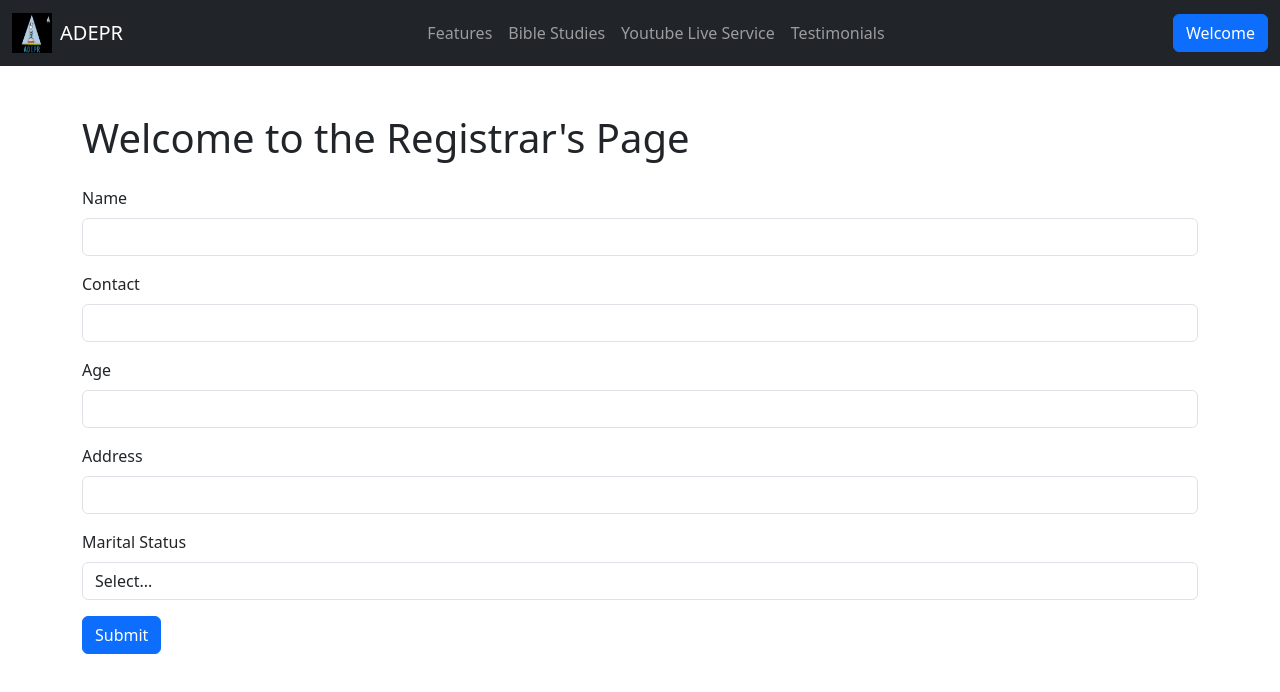
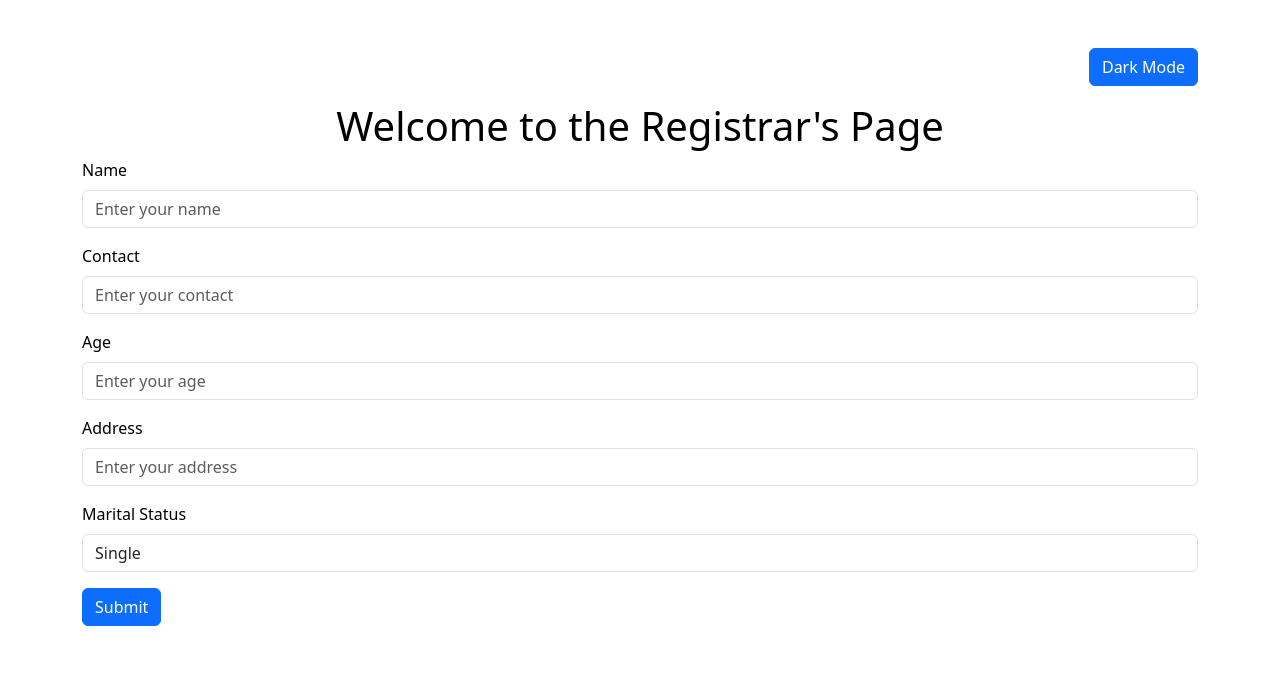
Before and after one commit to Uwamahoro-Enock/ADEPR_CM, a React (Vite) app: page /registrar in a window 1280 px wide. Shown: the top 692 px of the page. Built offline with nearby package versions, Linux system fonts and the light colour scheme.

Commit message:
adding theme button

```diff
--- a/src/App.css
+++ b/src/App.css
@@ -1,3 +1,23 @@
-:root {
-    color-scheme: dark;
-}
+/* App.css */
+body.light {
+    background-color: white;
+    color: black;
+  }
+
+  body.dark {
+    background-color: #121212;
+    color: white;
+  }
+
+  /* Optional: more styling to differentiate themes */
+  .navbar-light {
+    background-color: #f8f9fa;
+  }
+
+  .navbar-dark {
+    background-color: #343a40;
+  }
+
+  .theme-button {
+    color: black !important; /* Important to override Bootstrap's default styles */
+  }
--- a/src/App.tsx
+++ b/src/App.tsx
@@ -1,18 +1,48 @@
-import { BrowserRouter as Router, Routes, Route } from "react-router-dom";
+import {
+  BrowserRouter as Router,
+  Routes,
+  Route,
+  useLocation,
+} from "react-router-dom";
+import { useEffect, useState } from "react";
 import Login from "./components/login";
 import RegistrarPage from "./components/RegistrarPage";
 import Navbar from "./components/navigation";
+import "./App.css"; // Ensure to create appropriate CSS for dark and light themes
 
 function App() {
+  const location = useLocation();
+  const [theme, setTheme] = useState("light");
+
+  const toggleTheme = () => {
+    setTheme((prevTheme) => (prevTheme === "light" ? "dark" : "light"));
+  };
+
+  // Apply theme to the body element
+  useEffect(() => {
+    document.body.className = theme;
+  }, [theme]);
+
+  return (
+    <>
+      {location.pathname !== "/registrar" && (
+        <Navbar theme={theme} toggleTheme={toggleTheme} />
+      )}
+      <Routes>
+        <Route path="/" element={<Login />} />
+        <Route
+          path="/registrar"
+          element={<RegistrarPage theme={theme} toggleTheme={toggleTheme} />}
+        />
+      </Routes>
+    </>
+  );
+}
+
+export default function AppWrapper() {
   return (
     <Router>
-      <Navbar />
-      <Routes>
-        <Route path="/" element={<Login />} />
-        <Route path="/registrar" element={<RegistrarPage />} />
-      </Routes>
+      <App />
     </Router>
   );
 }
-
-export default App;
--- a/src/components/RegistrarPage.tsx
+++ b/src/components/RegistrarPage.tsx
@@ -1,22 +1,24 @@
-import React, { useState } from "react";
+import React from "react";
+import "../App.css";
 
-const RegistrarPage: React.FC = () => {
-  const [name, setName] = useState("");
-  const [contact, setContact] = useState("");
-  const [age, setAge] = useState("");
-  const [address, setAddress] = useState("");
-  const [maritalStatus, setMaritalStatus] = useState("");
+interface RegistrarPageProps {
+  theme: string;
+  toggleTheme: () => void;
+}
 
-  const handleSubmit = (e: React.FormEvent) => {
-    e.preventDefault();
-    // Here you can handle form submission, e.g., send data to the server
-    console.log({ name, contact, age, address, maritalStatus });
-  };
-
+const RegistrarPage: React.FC<RegistrarPageProps> = ({
+  theme,
+  toggleTheme,
+}) => {
   return (
     <div className="container mt-5">
-      <h1>Welcome to the Registrar's Page</h1>
-      <form onSubmit={handleSubmit} className="mt-4">
+      <div className="d-flex justify-content-end mb-3" data-bs-theme="dark">
+        <button className="btn btn-primary" onClick={toggleTheme}>
+          {theme === "light" ? "Dark" : "Light"} Mode
+        </button>
+      </div>
+      <h1 className="text-center">Welcome to the Registrar's Page</h1>
+      <form>
         <div className="mb-3">
           <label htmlFor="name" className="form-label">
             Name
@@ -25,9 +27,7 @@ const RegistrarPage: React.FC = () => {
             type="text"
             className="form-control"
             id="name"
-            value={name}
-            onChange={(e) => setName(e.target.value)}
-            required
+            placeholder="Enter your name"
           />
         </div>
         <div className="mb-3">
@@ -38,9 +38,7 @@ const RegistrarPage: React.FC = () => {
             type="text"
             className="form-control"
             id="contact"
-            value={contact}
-            onChange={(e) => setContact(e.target.value)}
-            required
+            placeholder="Enter your contact"
           />
         </div>
         <div className="mb-3">
@@ -51,9 +49,7 @@ const RegistrarPage: React.FC = () => {
             type="number"
             className="form-control"
             id="age"
-            value={age}
-            onChange={(e) => setAge(e.target.value)}
-            required
+            placeholder="Enter your age"
           />
         </div>
         <div className="mb-3">
@@ -64,23 +60,14 @@ const RegistrarPage: React.FC = () => {
             type="text"
             className="form-control"
             id="address"
-            value={address}
-            onChange={(e) => setAddress(e.target.value)}
-            required
+            placeholder="Enter your address"
           />
         </div>
         <div className="mb-3">
           <label htmlFor="maritalStatus" className="form-label">
             Marital Status
           </label>
-          <select
-            className="form-control"
-            id="maritalStatus"
-            value={maritalStatus}
-            onChange={(e) => setMaritalStatus(e.target.value)}
-            required
-          >
-            <option value="">Select...</option>
+          <select className="form-control" id="maritalStatus">
             <option value="single">Single</option>
             <option value="married">Married</option>
             <option value="divorced">Divorced</option>
--- a/src/components/login.tsx
+++ b/src/components/login.tsx
@@ -34,7 +34,7 @@ function Login() {
   };
 
   return (
-    <div className="d-flex justify-content-center align-items-center vh-100 bg-dark text-white">
+    <div className="d-flex justify-content-center align-items-center vh-100">
       <div className="card p-4 bg-secondary" style={{ width: "20rem" }}>
         <h3 className="text-center mb-4">Login</h3>
         <form onSubmit={handleLogin}>
--- a/src/components/navigation.tsx
+++ b/src/components/navigation.tsx
@@ -12,7 +12,12 @@ const navItems = [
   { label: "Testimonials", href: "#" },
 ];
 
-const Navbar = () => {
+interface NavbarProps {
+  theme: string;
+  toggleTheme: () => void;
+}
+
+const Navbar: React.FC<NavbarProps> = ({ theme, toggleTheme }) => {
   const [mobileDrawerOpen, setMobileDrawerOpen] = useState(false);
 
   const toggleNavbar = () => {
@@ -20,7 +25,11 @@ const Navbar = () => {
   };
 
   return (
-    <nav className="navbar navbar-expand-lg navbar-dark bg-dark sticky-top">
+    <nav
+      className={`navbar navbar-expand-lg ${
+        theme === "light" ? "navbar-light bg-light" : "navbar-dark bg-dark"
+      } sticky-top`}
+    >
       <div className="container-fluid">
         <a className="navbar-brand d-flex align-items-center" href="#">
           <img
@@ -28,7 +37,6 @@ const Navbar = () => {
             alt="Logo"
             width="40"
             height="40"
-            margin-right="10"
             className="d-inline-block align-text-top me-2"
           />
           ADEPR
@@ -59,6 +67,13 @@ const Navbar = () => {
             ))}
           </ul>
           <div className="d-flex">
+            <button
+              className="btn btn-primary me-2"
+              data-bs-theme="dark"
+              onClick={toggleTheme}
+            >
+              {theme === "light" ? "Dark" : "Light"} Mode
+            </button>
             <button className="btn btn-primary">Welcome</button>
           </div>
         </div>
```
Also changed, not shown: 1 other file (tests, documents, lock files or other folders).
